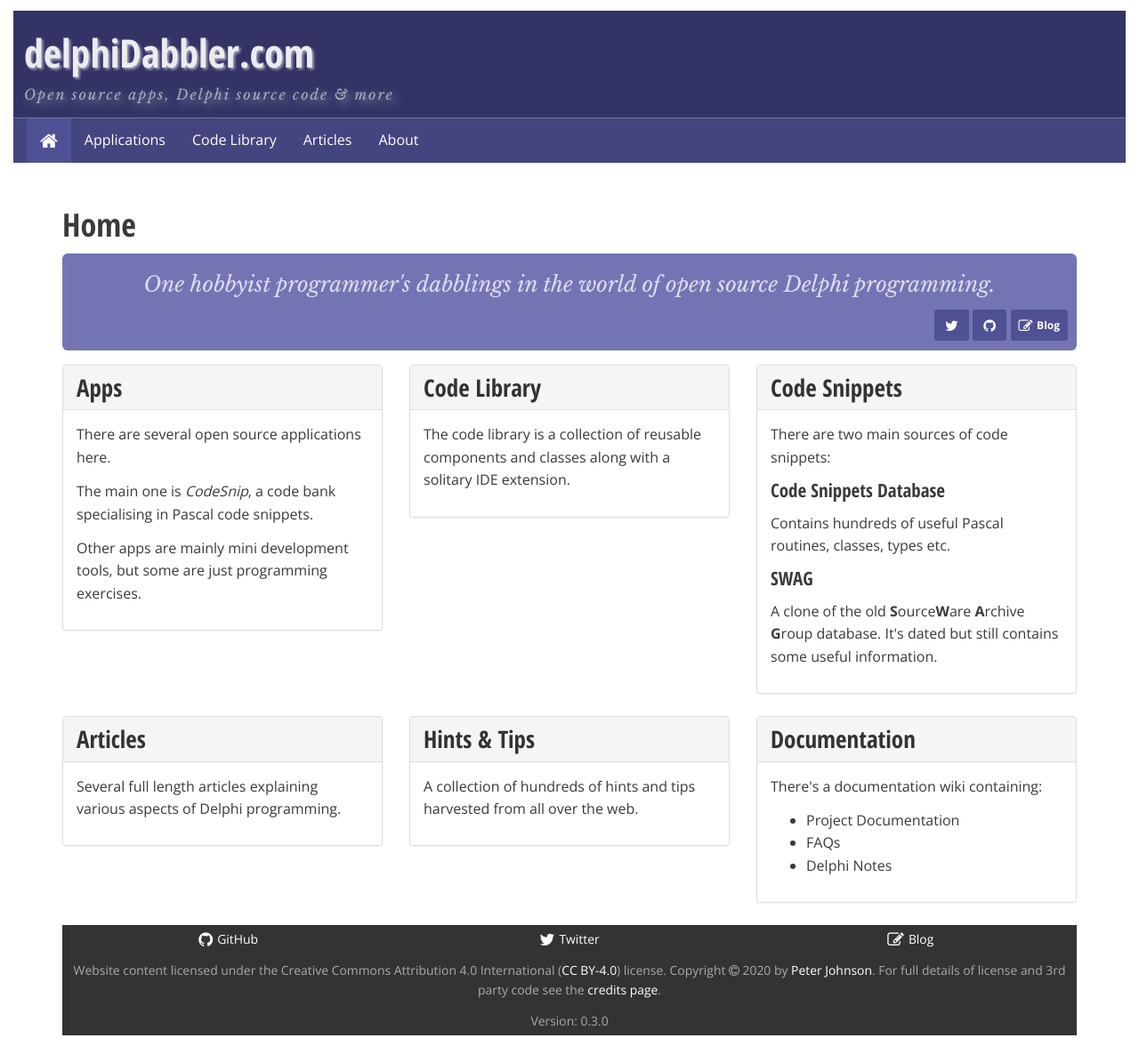
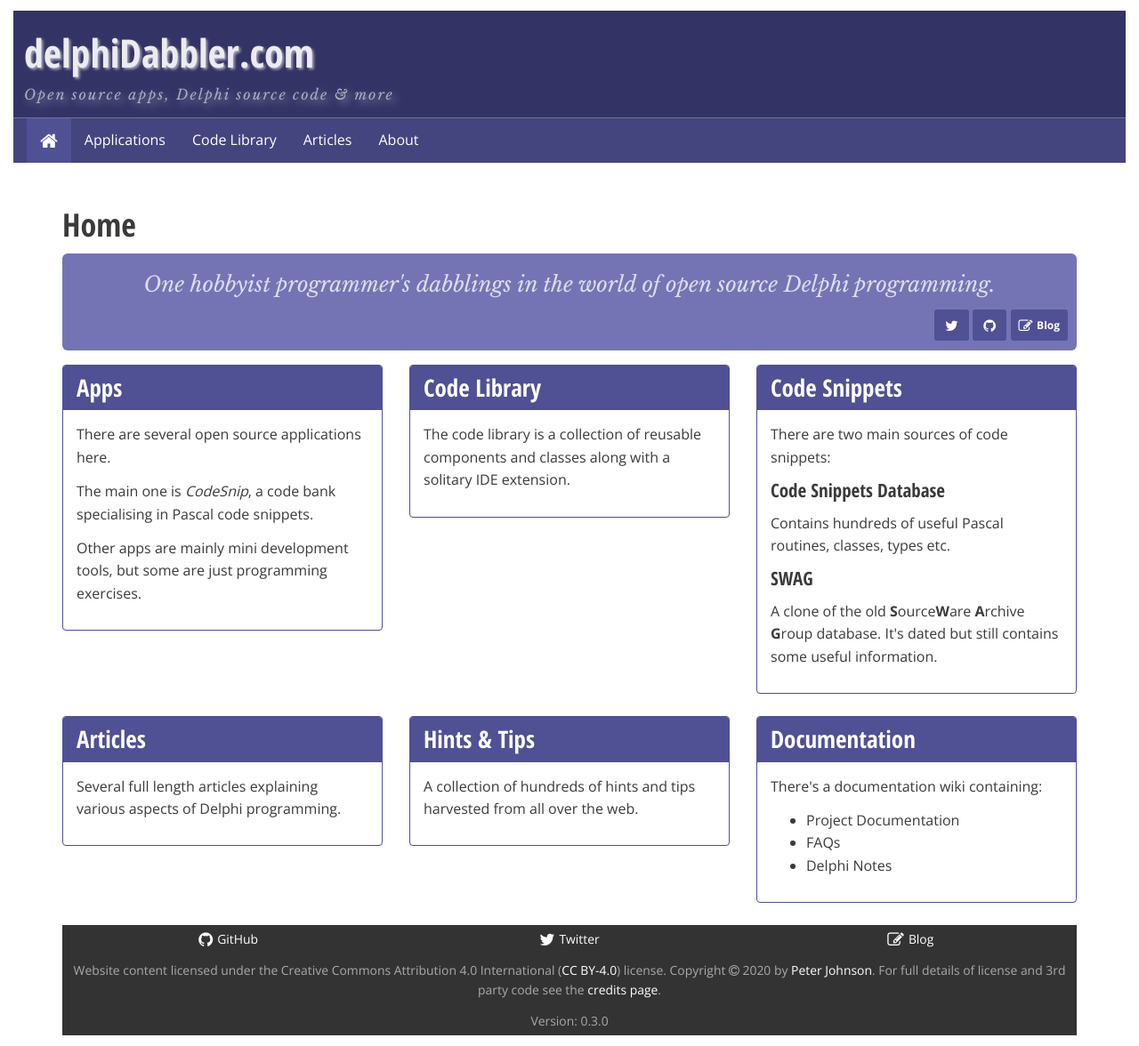
Before and after one commit to delphidabbler/delphidabbler.github.io, a Jekyll site: the page built from index.html, in a window 1280 px wide. Shown: the whole page at 89% size. Built offline with Jekyll 4.4.1, drawn with Linux system fonts in a browser that asks for light colours; nearby versions of some CDN libraries.

Commit message:
Convert panels from default to primary
Converts panel heading to primary branding colour

```diff
--- a/articles.html
+++ b/articles.html
@@ -14,7 +14,7 @@ title: Articles
 {% if test <> 0 %}<div class="row">{% endif %}
   <article role="section" aria-labelledby="art-{{ article.id | escape }}-head">
     <div class="col-md-6">
-      <div class="panel panel-default">
+      <div class="panel panel-primary">
         <header class="panel-heading" id="art-{{ article.id | escape }}-head">
           <h2>{{ article.title | escape }}</h2>
         </header>
--- a/index.html
+++ b/index.html
@@ -19,7 +19,7 @@ title: Home Page
 
 <section role="section" aria-labelledby="apps">
   <div class="col-sm-6 col-lg-4">
-    <div class="panel panel-default">
+    <div class="panel panel-primary">
       <header class="panel-heading" id="apps">
         <h2>Apps</h2>
       </header>
@@ -34,7 +34,7 @@ title: Home Page
 
 <section role="section" aria-labelledby="codelib">
   <div class="col-sm-6 col-lg-4">
-    <div class="panel panel-default">
+    <div class="panel panel-primary">
       <header class="panel-heading" id="codelib">
         <h2>Code Library</h2>
       </header>
@@ -50,7 +50,7 @@ title: Home Page
 
 <section role="section" aria-labelledby="snippets">
   <div class="col-sm-6 col-lg-4">
-    <div class="panel panel-default">
+    <div class="panel panel-primary">
       <header class="panel-heading" id="snippets">
         <h2>Code Snippets</h2>
       </header>
@@ -70,7 +70,7 @@ title: Home Page
 
 <section role="section" aria-labelledby="articles">
   <div class="col-sm-6 col-lg-4">
-    <div class="panel panel-default">
+    <div class="panel panel-primary">
       <header class="panel-heading" id="articles">
         <h2>Articles</h2>
       </header>
@@ -87,7 +87,7 @@ title: Home Page
 
 <section role="section" aria-labelledby="tips">
   <div class="col-sm-6 col-lg-4">
-    <div class="panel panel-default">
+    <div class="panel panel-primary">
       <header class="panel-heading" id="tips">
         <h2>Hints &amp; Tips</h2>
       </header>
@@ -100,7 +100,7 @@ title: Home Page
 
 <section role="section" aria-labelledby="docs">
   <div class="col-sm-6 col-lg-4">
-    <div class="panel panel-default">
+    <div class="panel panel-primary">
       <header class="panel-heading" id="docs">
         <h2>Documentation</h2>
       </header>
```
